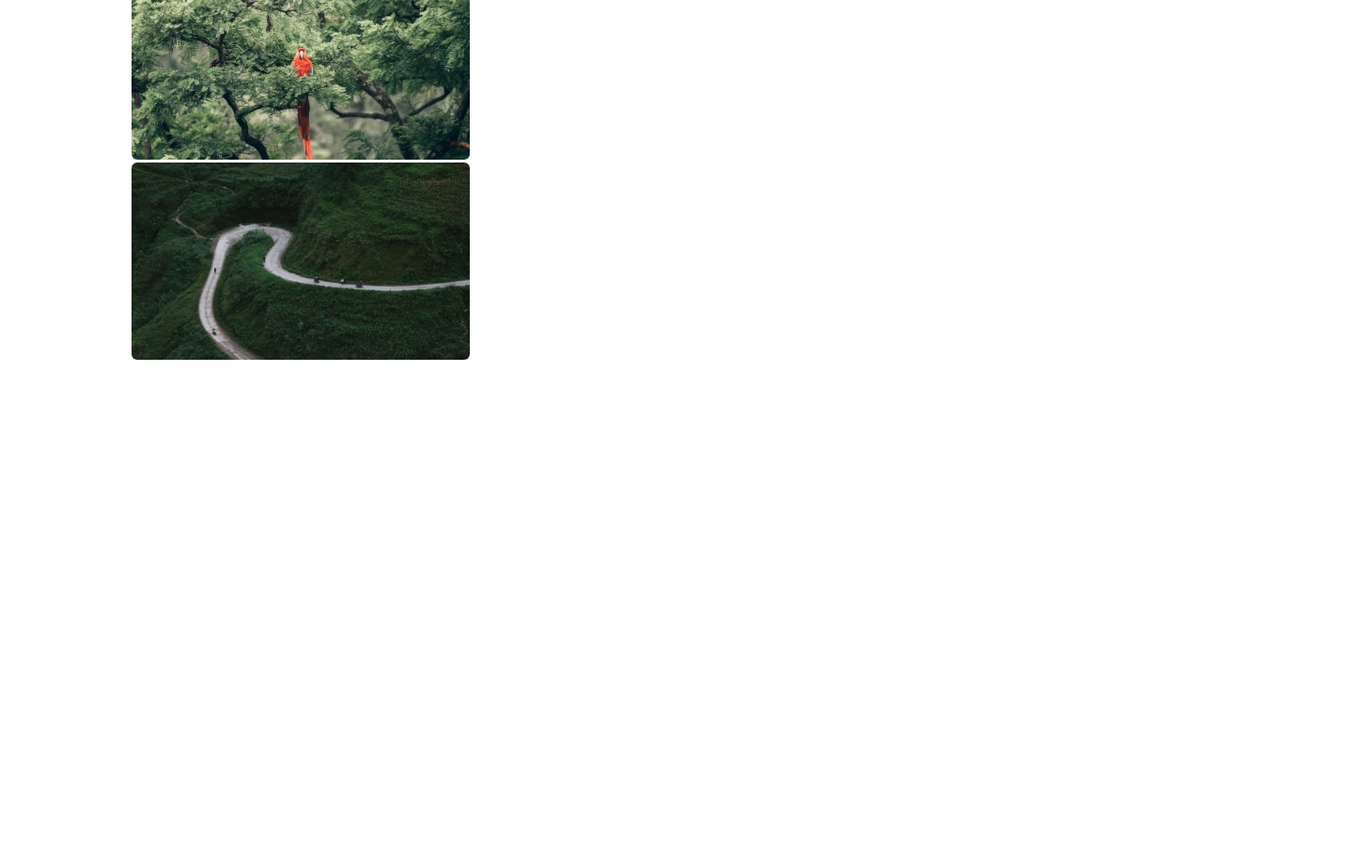
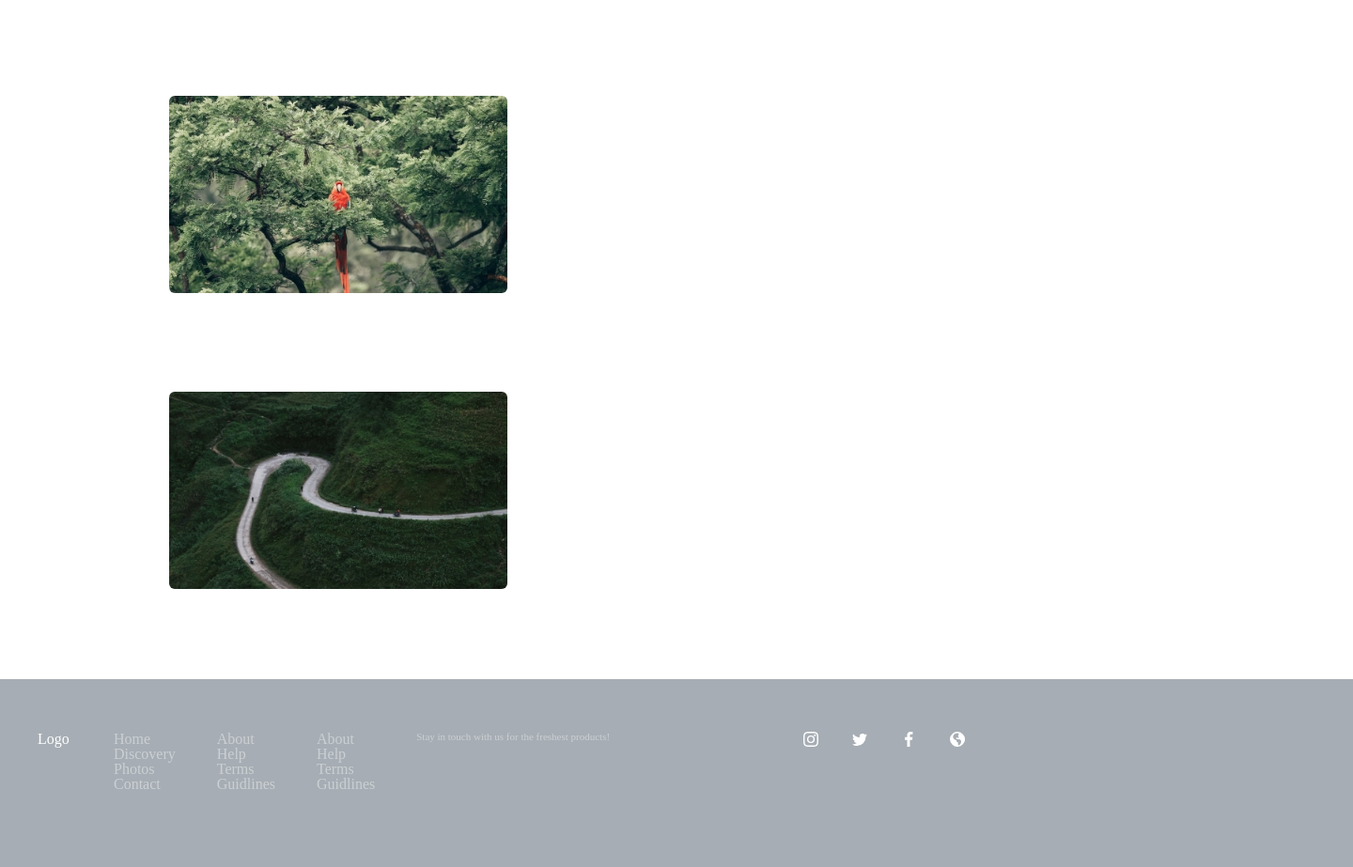
Before and after one commit to ZuraIakobishvili/Lesson-5-Homework, a plain HTML site: page index.html in a window 1280 px wide. Shown: the part 1632-2555 px from the top of the page at 94% size, 1440 px wide, since content can reach past the window. Before the commit the page ends 2275 px from the top, so only its background shows below. Drawn offline with Linux system fonts and the light colour scheme.

Commit message:
Final page

```diff
--- a/css/style.css
+++ b/css/style.css
@@ -1,4 +1,18 @@
 /*  Navigation style */
+
+.header {
+	position: fixed;
+	top: 0;
+	left: 0;
+	width: 100%;
+
+}
+body {
+	padding-top: 50px;
+}
+
+
+
 .nav-main {
 	width: 1400px;
 	height: 50px;
@@ -153,27 +167,133 @@
 .bottom-img1  {
 	width: 760px;
 	height: 430px;
+
+}
+
+.bottom-text-img {
+	width: 760px;
+	height: 430px;
+	margin-top: 40px;
+	position: relative;
+
+}
+
+.bottom-text {
+	position: absolute;
+	left: 308px;
+	top: 104px;
+	color: black;
+	width: 280px;
+	height: 16px;
+
 }
 
 .bottom-img2 {
 	width: 760px;
-	height: 430px
-	display: inline;
+	height: 430px;
+	margin-top: 40px;
+
 }
 
 .bottom-right {
 	width: 360px;
 	height: 210px;
 }
+.wtf1 {
+	display: inline-block;
+}
+
+
 
 .wtf {
 	width: 360px;
 	height: 896px;
+	display: inline-block;
+	position: relative;
+	margin-left: 40px;
+	vertical-align: bottom;
 }
 
-.bottom-text-img {
-	width: 760px;
-	height: 430px;
-	margin-top: 40px;
+.img7 {
+	margin-top: 102px;
+}
+
+.img8 {
+	margin-top: 102px;
 
 }
+
+
+/*FOOTER STYLE*/
+
+.footer {
+	width: 1440px;
+	height: 200px;
+	background:#A6ADB4 ;
+	margin-top: 37px;
+
+}
+
+.logo-footer {
+	display: inline-block;
+	width: 37px;
+	height: 13px;
+	color: #ffffff;
+	vertical-align:top;
+	margin-left: 40px;
+	margin-top: 56px;
+	}
+
+.footer-nav1 {
+	display: inline-block;
+	margin-left: 40px;
+	margin-top: 56px;
+}
+.footer-nav2 {
+	display: inline-block;
+	margin-left: 40px;
+	margin-top: 56px;
+
+}
+.footer-nav3 {
+	display: inline-block;
+	margin-left: 40px;
+	margin-top: 56px;
+}
+.footer-nav4 {
+	display: inline-block;
+	width: 243px;
+	height: 9px;
+	font-size: 11px;
+	margin-top: 56px;
+	margin-left: 40px;
+	vertical-align: top;
+}
+
+.footer-svg {
+	width: 16px;
+	height: 16px;
+	display: inline-block;
+	margin-top: 56px;
+}
+.nav-all {
+	color: #CBD0D3;
+	margin-top: 40px;
+}
+.footer-svg-all {
+	display: inline-block;
+	vertical-align: top;
+	margin-left: 165px;
+
+
+}
+
+.twitter {
+	margin-left: 32px;
+}
+.facebook {
+	margin-left: 32px;
+}
+.web {
+	margin-left: 32px;
+}
--- a/index.html
+++ b/index.html
@@ -7,7 +7,7 @@
 	<link rel="stylesheet" type="text/css" href="css/style.css">
 </head>
 <body>
-	<header>
+	<header class="header">
 		<nav class="nav-main">
 			<ul>
 				<li class="top-nav text-logo">LOGO</li>
@@ -57,33 +57,75 @@
 
  	<section class="bottom-section">
  		<h2>HAPPENING NOW</h2>
-	 	<div>
+	 	<div class="wtf1">
 	 		<div class="bottom-text-img">
 	 			<img class="bottom-img1" src="img/image4.jpg" alt="bottom img1">
 	 			<div class="bottom-text">Morbi eleifend a libero</div>
 	 		</div>
 	 		<img class="bottom-img2" src="img/image5.jpg" alt="bottom-img2">
+	 	</div>
+
 	 		<div class="wtf">
-	 		<img class="bottom-right" src="img/image6.jpg" alt="bottom-img6">
-	 		<img class="bottom-right" src="img/image7.jpg" alt="bottom-img7">
-	 		<img class="bottom-right" src="img/image8.jpg" alt="bottom-img8">
+	 		<img class="bottom-right img6" src="img/image6.jpg" alt="bottom-img6">
+	 		<img class="bottom-right img7" src="img/image7.jpg" alt="bottom-img7">
+	 		<img class="bottom-right img8" src="img/image8.jpg" alt="bottom-img8">
+	 		</div>
 	 	</div>
+ 	</section>
+
+ 	<footer class="footer">
+ 		<div class="nav-all">
+	 		<div class="logo-footer">Logo</div>
+	 		<div class="footer-nav1">
+
+	 				<ul>
+	 					<li>Home</li>
+	 					<li>Discovery</li>
+	 					<li>Photos</li>
+	 					<li>Contact</li>
+	 				</ul>
+
+	 		</div>
+	 		<div class="footer-nav2">
+
+	 				<ul>
+	 					<li>About</li>
+	 					<li>Help</li>
+	 					<li>Terms</li>
+	 					<li>Guidlines</li>
+	 				</ul>
+
+	 		</div>
 
 
 
+	 		<div class="footer-nav3">
+
+	 				<ul>
+	 					<li>About</li>
+	 					<li>Help</li>
+	 					<li>Terms</li>
+	 					<li>Guidlines</li>
+	 				</ul>
+	 		</div>
+
+
+
+	 		<div class="footer-nav4">Stay in touch with us for the freshest products!</div>
+
+	 		<div class="footer-svg-all">
+		 		<img class=" footer-svg instagram" src="img/instagram.svg" alt="logo-inst">
+		 		<img class=" footer-svg twitter" src="img/twitter.svg" alt="logo-twitter">
+		 		<img class=" footer-svg facebook" src="img/facebook.svg" alt="logo-facebook">
+		 		<img class=" footer-svg web" src="img/web.svg" alt="logo-web">
+		 	</div>
 	 	</div>
+	 </footer>
 
 
 
 
 
 
-
-
-
-
-
- 	</section>
-
 </body>
 </html>
```
Also changed, not shown: img/facebook.svg (added), img/instagram.svg (added), img/twitter.svg (added), img/web.svg (added).
